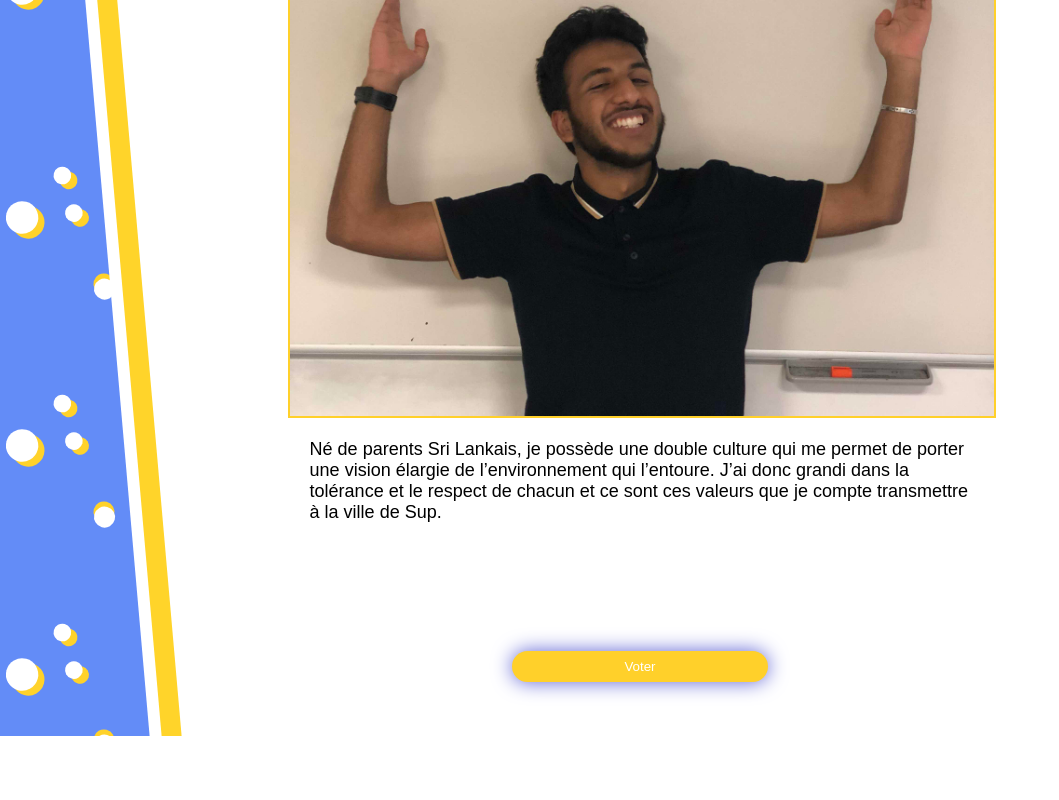
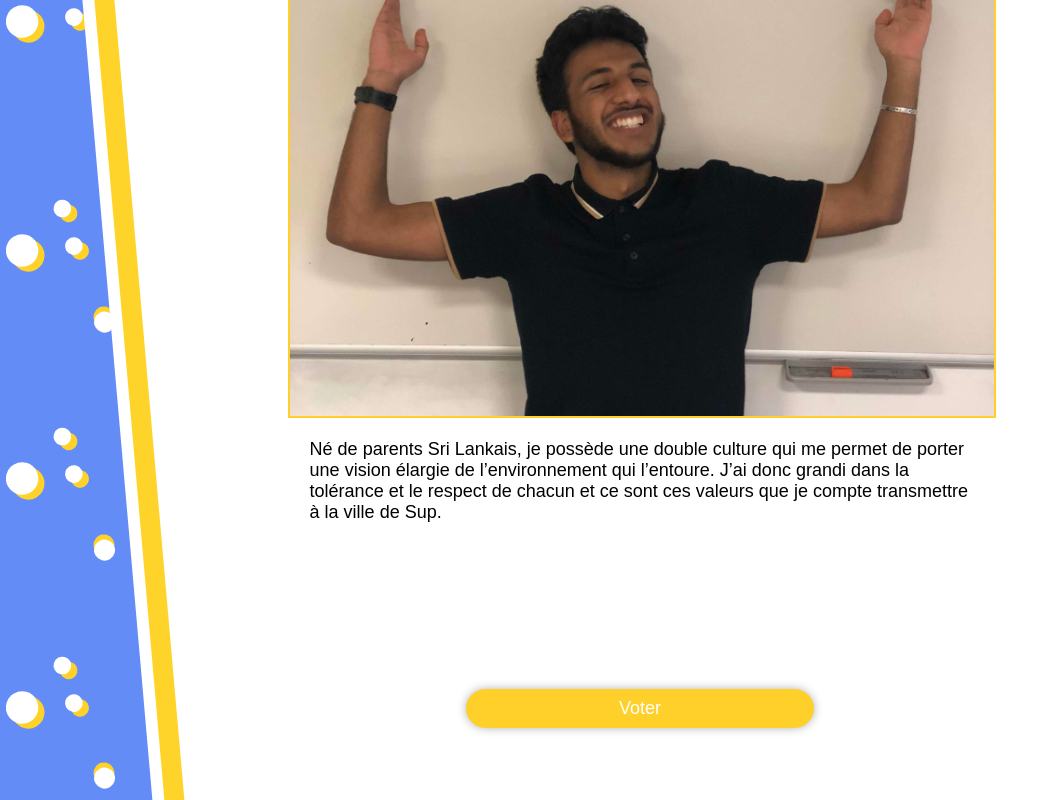
Before and after one commit to SemaineRush/WebApp, a React (Create React App) app: page /home/Arudchelvan in a window 1280 px wide. Shown: the part 2873-3673 px from the top of the page, without its empty margins (0-1059 px from the left). Before the commit the page ends 3609 px from the top, so only its background shows below. Built offline with nearby package versions, Linux system fonts and the light colour scheme; sample sign-in values are in the browser's storage.

Commit message:
fixed button arevichan

```diff
--- a/src/Assets/arevishan.css
+++ b/src/Assets/arevishan.css
@@ -13,6 +13,7 @@
 	overflow: hidden;
 	position: relative;
 }
+
 @media only screen and (max-width: 1500px) {
 	.arevishContainer {
 		font-size: 18px;
@@ -109,9 +110,11 @@
 	border-radius: 8em;
 	color: #5294ff;
 }
+
 .arevishContainer .social button img {
 	height: 1em;
 }
+
 .arevishContainer .social button * {
 	max-height: 100%;
 	font-size: 3em;
@@ -189,13 +192,22 @@
 	transform: translateY(-50%);
 }
 
-.arevishContainer .content button {
+.arevishContainer .content a {
+	transition: 0.15s ease;
 	background-color: #ffd02a;
-	box-shadow: 0px 0px 20px #5f63d4;
-	padding: 0.6em 8.4em;
-	border: none;
-	border-radius: 8em;
+	box-shadow: 0px 0px 10px rgba(0, 0, 0, 0.3);
+	border: 2px solid #ffd02a;
+	padding: 0.4em 8.4em;
+	border-radius: 50px;
 	color: white;
 	align-self: center;
 	margin: 8em 0px 4em 0px;
+	text-decoration: none;
 }
+
+.arevishContainer .content a:hover {
+	cursor: pointer;
+	box-shadow: none;
+	background-color: white;
+	color: #ffd02a;
+}
--- a/src/Components/Arevishan.js
+++ b/src/Components/Arevishan.js
@@ -1,12 +1,13 @@
-import React, { Component } from 'react'
-import '../Assets/arevishan.css'
-import profile from '../Assets/media/arevishan/profile.png'
-import img1 from '../Assets/media/arevishan/img1.png'
-import img2 from '../Assets/media/arevishan/img2.png'
-import img3 from '../Assets/media/arevishan/img3.png'
-import fb from '../Assets/media/arevishan/fb.svg'
-import InstagramIcon from '@material-ui/icons/Instagram'
-import TwitterIcon from '@material-ui/icons/Twitter'
+import React, { Component } from 'react';
+import '../Assets/arevishan.css';
+import { Link } from 'react-router-dom';
+import profile from '../Assets/media/arevishan/profile.png';
+import img1 from '../Assets/media/arevishan/img1.png';
+import img2 from '../Assets/media/arevishan/img2.png';
+import img3 from '../Assets/media/arevishan/img3.png';
+import fb from '../Assets/media/arevishan/fb.svg';
+import InstagramIcon from '@material-ui/icons/Instagram';
+import TwitterIcon from '@material-ui/icons/Twitter';
 
 export default class Arevishan extends Component {
 	render() {
@@ -71,11 +72,11 @@ export default class Arevishan extends Component {
 								le respect de chacun et ce sont ces valeurs que je compte transmettre à la ville de Sup.
 							</p>
 						</div>
-						<button className="buttonVote">Voter</button>
+						<Link to="/vote">Voter</Link>
 					</div>
 				</div>
 				<div className="bg-blue" />
 			</div>
-		)
+		);
 	}
 }
```
